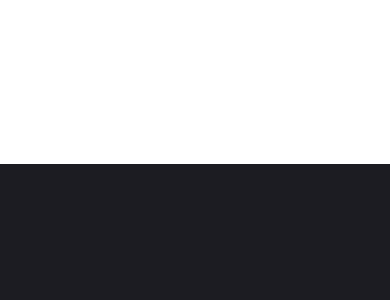
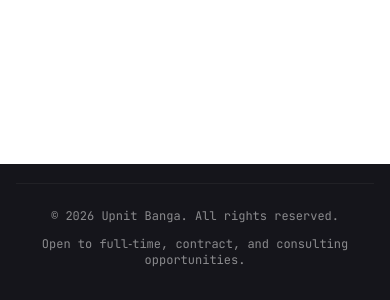
Before and after one commit to Upnit-b/Portfolio-Website, a Next.js app: page / in a window 390 px wide. Shown: the part 1524-1824 px from the top of the page. Before the commit the page ends 1410 px from the top, so only its background shows below. Built offline with nearby package versions, Linux system fonts and the light colour scheme.

Commit message:
footer addition

```diff
--- a/app/layout.tsx
+++ b/app/layout.tsx
@@ -4,9 +4,12 @@ import "./globals.css";
 import Header from "@/components/Header";
 import PageTransition from "@/components/PageTransition";
 import StairTransition from "@/components/StairTransition";
+import Footer from "@/components/Footer";
 
-const JetBrainsMono = JetBrains_Mono({ subsets: ["latin"], weight: ["100", "200", "300", "400", "500",
-  "600", "700", "800"], variable: '--font-jetBrainsMono'})
+const JetBrainsMono = JetBrains_Mono({
+  subsets: ["latin"], weight: ["100", "200", "300", "400", "500",
+    "600", "700", "800"], variable: '--font-jetBrainsMono'
+})
 
 export const metadata: Metadata = {
   title: "Upnit's Portfolio",
@@ -20,15 +23,15 @@ export default function RootLayout({
 }>) {
   return (
     <html lang="en">
-      <body
-        className={JetBrainsMono.className}
-      >
-        <Header/>
-        <StairTransition/>
-        <PageTransition>
-          {children}
-        </PageTransition>
-
+      <body className={`${JetBrainsMono.className} min-h-screen flex flex-col bg-background text-foreground`}>
+        <Header />
+        <StairTransition />
+        <main className="flex-1 flex flex-col">
+          <PageTransition>
+            {children}
+          </PageTransition>
+        </main>
+        <Footer />
       </body>
     </html>
   );
--- /dev/null
+++ b/components/Footer.tsx
@@ -0,0 +1,58 @@
+import Link from "next/link"
+import Socials from "./Socials"
+
+const navLinks = [
+  { name: "Home", path: "/" },
+  { name: "Services", path: "/services" },
+  { name: "Resume", path: "/resume" },
+  { name: "Work", path: "/work" },
+  { name: "Contact", path: "/contact" },
+]
+
+export default function Footer() {
+  return (
+    <footer className="mt-10 md:mt-16 border-t border-white/10 bg-[#15151b] text-white">
+      <div className="container mx-auto px-4 py-8 sm:py-10 lg:py-8">
+        <div className="flex flex-col gap-6 sm:gap-8 md:flex-row md:items-center md:justify-between">
+          {/* branding */}
+          <div className="space-y-3 text-center md:text-left">
+            <Link href="/">
+              <h2 className="text-2xl font-semibold tracking-widest">
+                Upnit<span className="text-primary">.</span>
+              </h2>
+            </Link>
+            <p className="max-w-md text-sm text-white/60">
+              Full‑stack developer and solutions engineer building reliable, production‑ready
+              software, integrations, and systems.
+            </p>
+          </div>
+
+          {/* navigation */}
+          <nav className="flex flex-wrap items-center justify-center gap-3 sm:gap-4 text-xs sm:text-sm md:justify-end">
+            {navLinks.map((link) => (
+              <Link
+                key={link.path}
+                href={link.path}
+                className="text-white/70 transition-colors hover:text-primary"
+              >
+                {link.name}
+              </Link>
+            ))}
+          </nav>
+
+          {/* socials */}
+          <div className="flex justify-center md:justify-end">
+            <Socials />
+          </div>
+        </div>
+
+        <div className="mt-8 flex flex-col items-center justify-between gap-3 border-t border-white/5 pt-6 text-xs text-white/50 md:flex-row">
+          <p>© {new Date().getFullYear()} Upnit Banga. All rights reserved.</p>
+          <p className="text-center md:text-right">
+            Open to full‑time, contract, and consulting opportunities.
+          </p>
+        </div>
+      </div>
+    </footer>
+  )
+}
--- a/components/Stats.tsx
+++ b/components/Stats.tsx
@@ -8,11 +8,11 @@ const stats = [
     text: "Years of experience",
   },
   {
-    num: 18,
+    num: 12,
     text: "Projects completed",
   },
   {
-    num: 8,
+    num: 10,
     text: "Technologies mastered",
   },
   {
```
